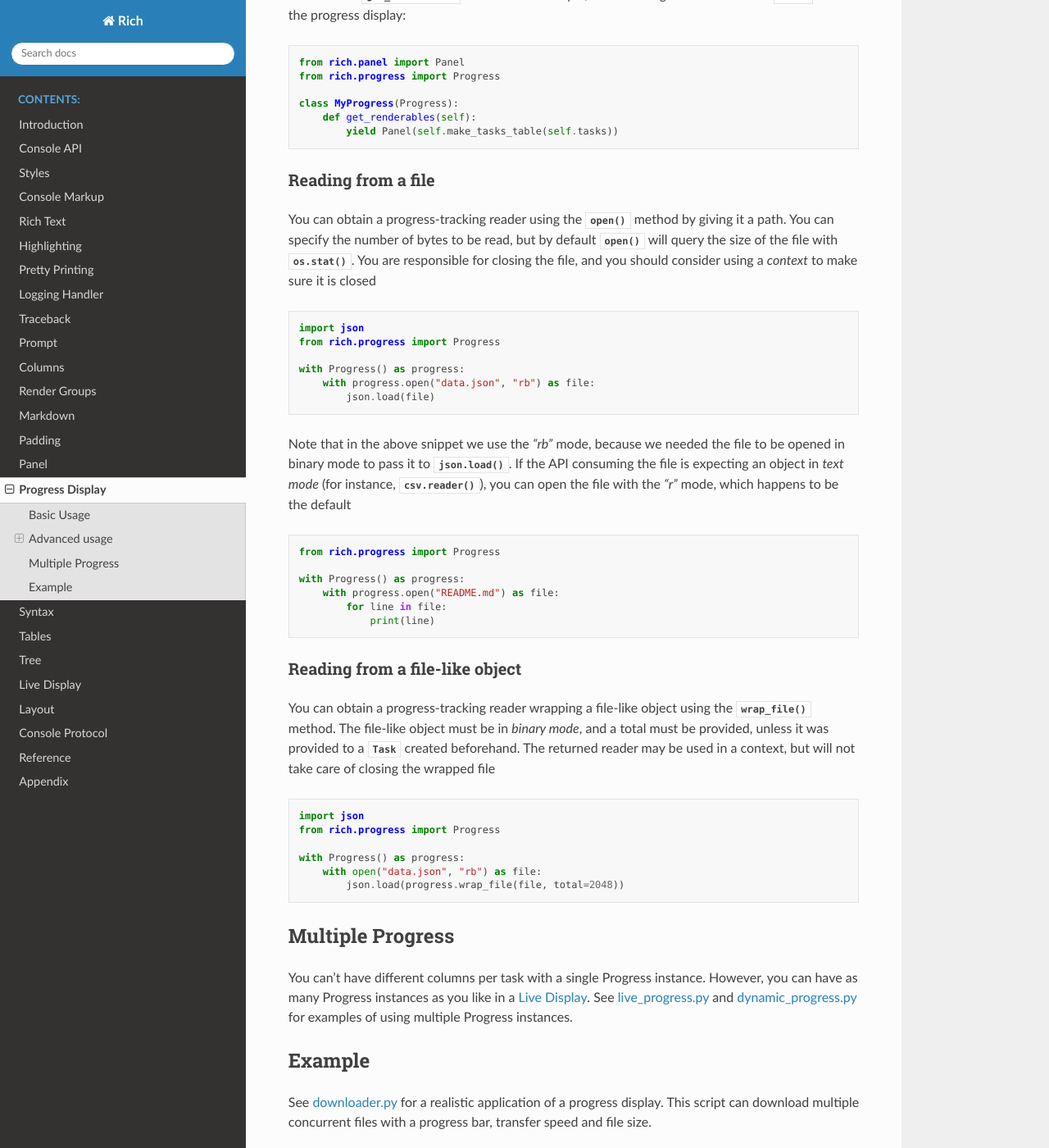
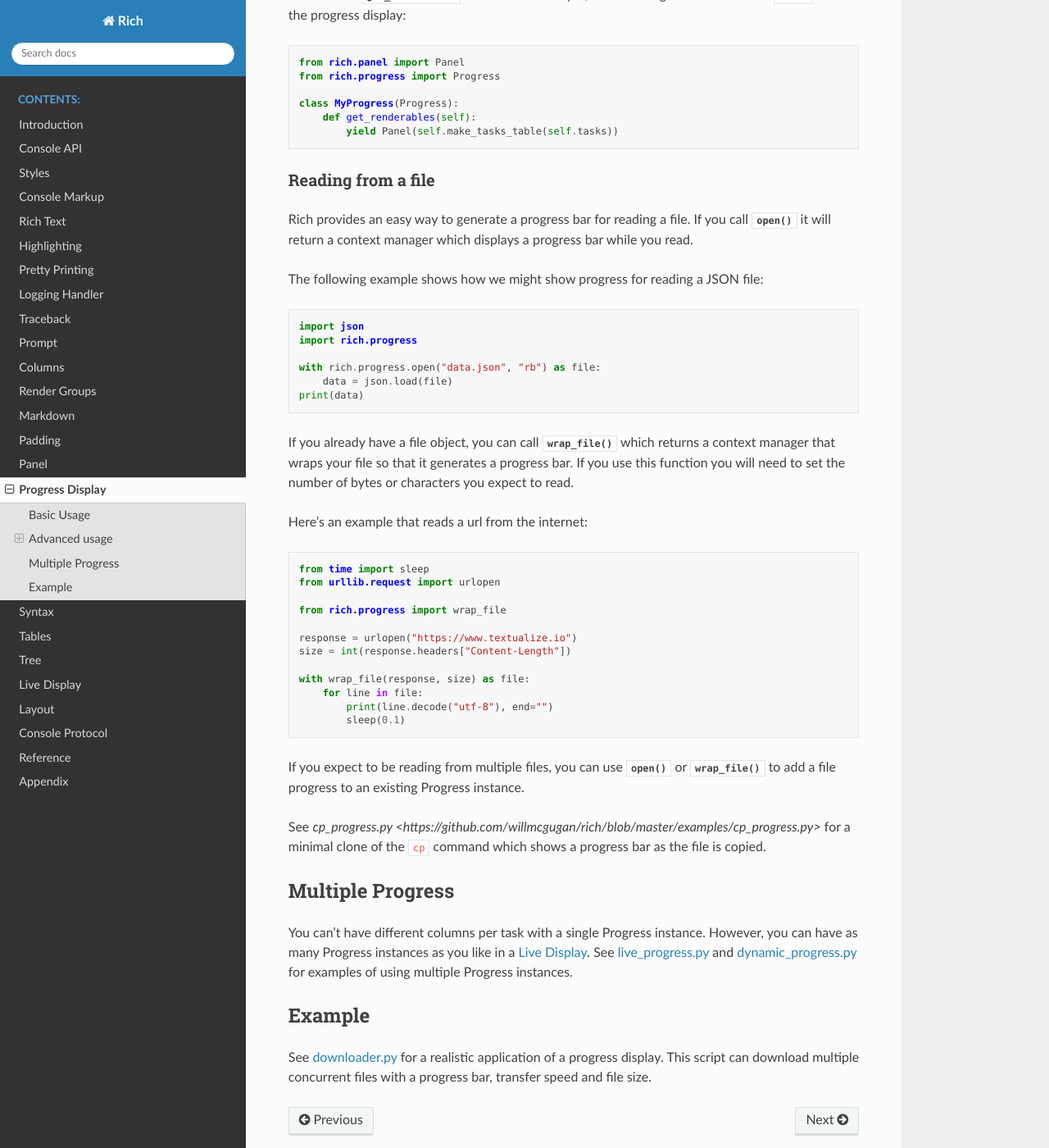
Before and after one commit to Textualize/rich, a Sphinx documentation site: the page built from docs/source/progress.rst, in a window 1280 px wide and 1400 px high, scrolled down 5477 px. Shown: the whole window at 82% size. Built offline with Sphinx 7.4.7 and the Read the Docs theme 2.0.0, drawn with Linux system fonts in a browser that asks for light colours.

Commit message:
docs for new progress feature

```diff
--- a/docs/source/progress.rst
+++ b/docs/source/progress.rst
@@ -212,37 +212,38 @@
 Reading from a file
 ~~~~~~~~~~~~~~~~~~~
 
-You can obtain a progress-tracking reader using the :meth:`~rich.progress.Progress.open` method by giving it a path. You can specify the number of bytes to be read, but by default :meth:`~rich.progress.Progress.open` will query the size of the file with :func:`os.stat`. You are responsible for closing the file, and you should consider using a *context* to make sure it is closed ::
+Rich provides an easy way to generate a progress bar for reading a file. If you call :func:`~rich.progress.open` it will return a context manager which displays a progress bar while you read.
+
+The following example shows how we might show progress for reading a JSON file::
 
     import json
-    from rich.progress import Progress
+    import rich.progress
 
-    with Progress() as progress:
-        with progress.open("data.json", "rb") as file:
-            json.load(file)
+    with rich.progress.open("data.json", "rb") as file:
+        data = json.load(file)
+    print(data)
+
+If you already have a file object, you can call :func:`~rich.progress.wrap_file` which returns a context manager that wraps your file so that it generates a progress bar. If you use this function you will need to set the number of bytes or characters you expect to read.
+
+Here's an example that reads a url from the internet::
+
+    from time import sleep
+    from urllib.request import urlopen
+
+    from rich.progress import wrap_file
+
+    response = urlopen("https://www.textualize.io")
+    size = int(response.headers["Content-Length"])
+
+    with wrap_file(response, size) as file:
+        for line in file:
+            print(line.decode("utf-8"), end="")
+            sleep(0.1)
 
 
-Note that in the above snippet we use the `"rb"` mode, because we needed the file to be opened in binary mode to pass it to :func:`json.load`. If the API consuming the file is expecting an object in *text mode* (for instance, :func:`csv.reader`), you can open the file with the `"r"` mode, which happens to be the default ::
+If you expect to be reading from multiple files, you can use :meth:`~rich.progress.Progress.open` or :meth:`~rich.progress.Progress.wrap_file` to add a file progress to an existing Progress instance.
 
-    from rich.progress import Progress
-
-    with Progress() as progress:
-        with progress.open("README.md") as file:
-            for line in file:
-                print(line)
-
-
-Reading from a file-like object
-~~~~~~~~~~~~~~~~~~~~~~~~~~~~~~~
-
-You can obtain a progress-tracking reader wrapping a file-like object using the :meth:`~rich.progress.Progress.wrap_file` method. The file-like object must be in *binary mode*, and a total must be provided, unless it was provided to a :class:`~rich.progress.Task` created beforehand. The returned reader may be used in a context, but will not take care of closing the wrapped file ::
-
-    import json
-    from rich.progress import Progress
-
-    with Progress() as progress:
-        with open("data.json", "rb") as file:
-            json.load(progress.wrap_file(file, total=2048))
+See `cp_progress.py <https://github.com/willmcgugan/rich/blob/master/examples/cp_progress.py>` for a minimal clone of the ``cp`` command which shows a progress bar as the file is copied.
 
 
 Multiple Progress
```
Also changed, not shown: 1 other file.
